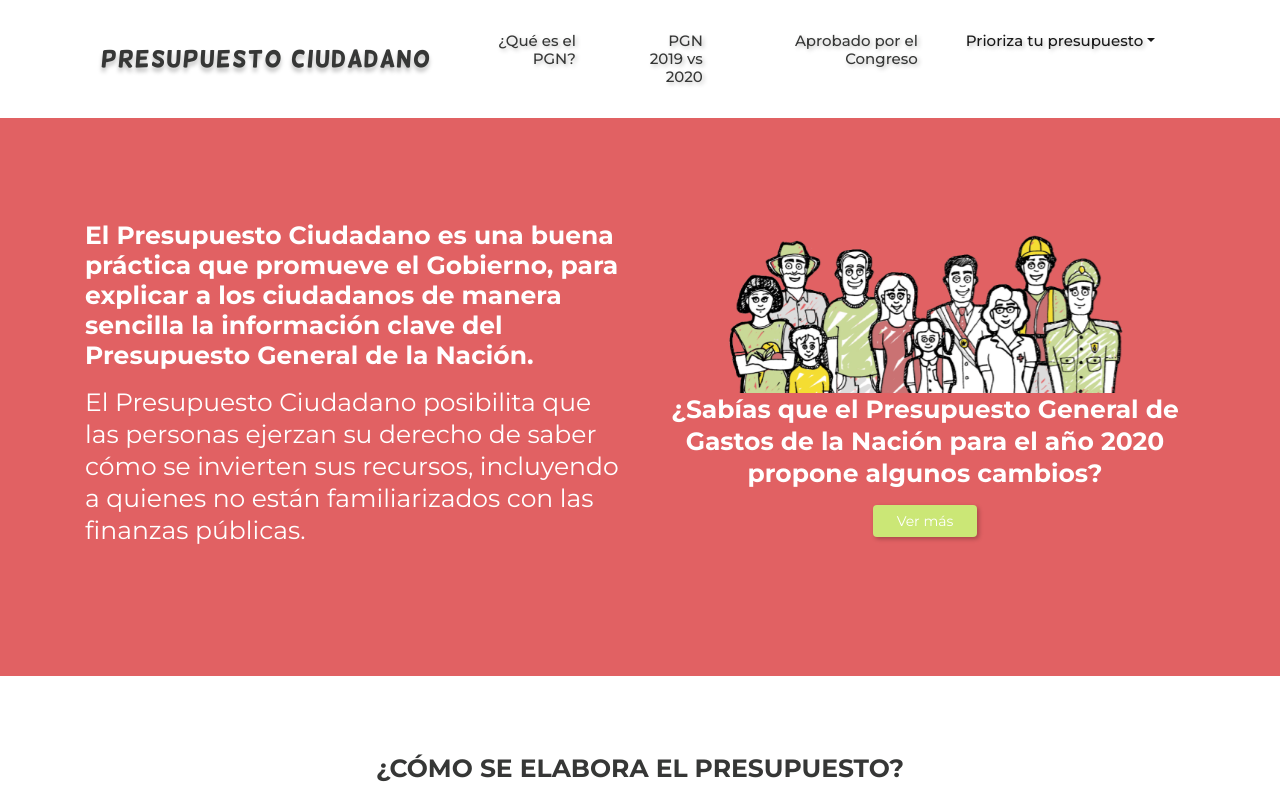
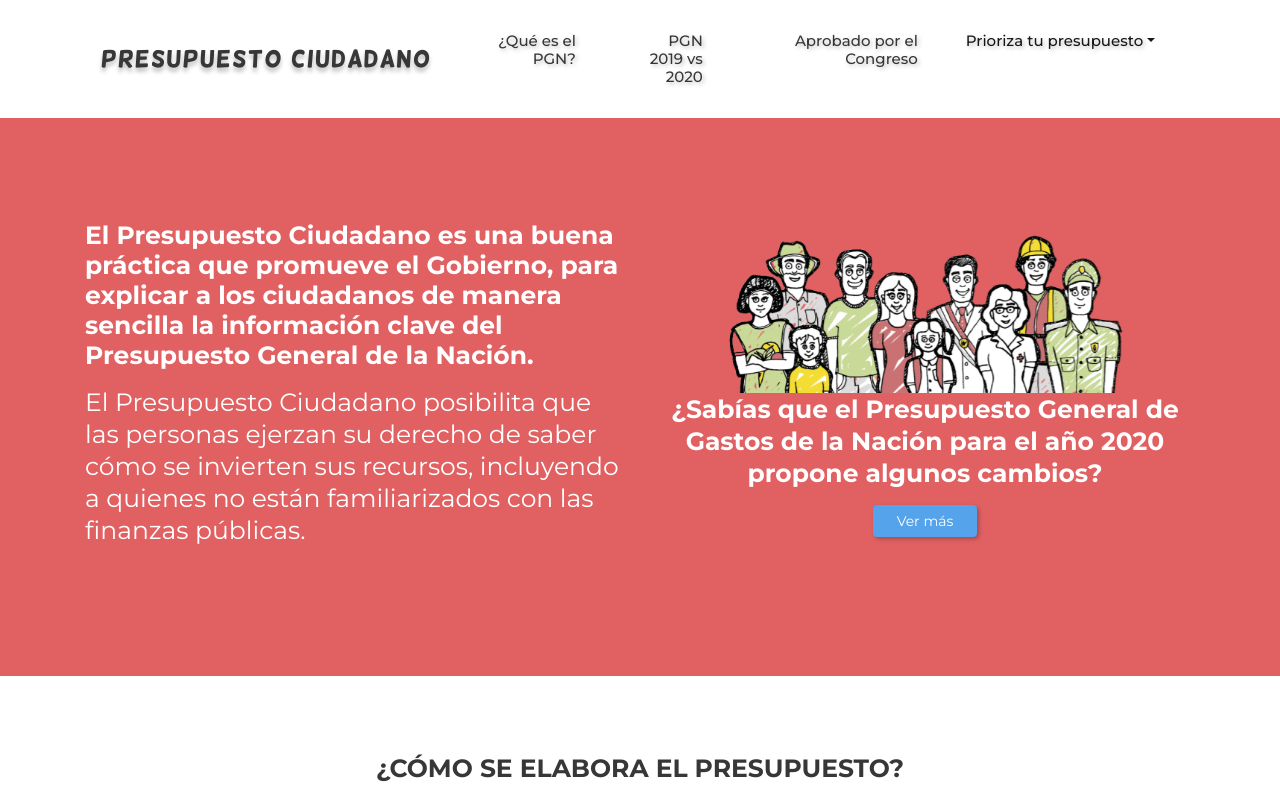
Before and after one commit to Guillecaba/presupuestoCiudadano, a React (Create React App) app: page / in a window 1280 px wide. Shown: the top 800 px of the page. Built offline with nearby package versions, Linux system fonts and the light colour scheme.

Commit message:
fix(Home):Change button of Home banner

```diff
--- a/src/components/Ejecucion/Ejecucion.js
+++ b/src/components/Ejecucion/Ejecucion.js
@@ -98,7 +98,7 @@ Constituye el instrumento técnico utilizado para la determinación de los topes
 
 </p>
           <p>El Plan Financiero es muy importante porque define el monto límite de dinero sobre los cuales las instituciones pueden contraer compromisos, es decir que en ningún caso las instituciones podrían comprometer un rubro cuyo monto sea superior al Plan Financiero aprobado. El Plan Financiero es aprobado por Decreto del Poder Ejecutivo.</p>
-          </Fade>(
+          </Fade>
         </Col>
       </Row>
       <Row className="mt-5">
--- a/src/components/Home/Home.css
+++ b/src/components/Home/Home.css
@@ -1,5 +1,5 @@
 .banner {
-  background-color: #E16163;
+  background-color: #e16163;
   padding-top: 8% !important;
   margin-bottom: 5% !important;
 }
@@ -11,26 +11,26 @@
 }
 
 .banner__text {
-  align-self: center ;
+  align-self: center;
   padding-bottom: 10%;
 }
 
 .banner__text_title_bold {
-  font-size:1.563rem;
+  font-size: 1.563rem;
   line-height: 30px;
   text-align: left;
   font-weight: bold;
   color: white !important;
 }
 .banner__text_title_normal {
-  font-size:1.563rem;
+  font-size: 1.563rem;
   line-height: 32px;
   text-align: left;
   color: white !important;
 }
 
-.banner__text_subtitle{
-  font-size:1.25rem;
+.banner__text_subtitle {
+  font-size: 1.25rem;
   line-height: 32px;
   font-weight: bold;
   color: white !important;
@@ -38,36 +38,36 @@
 
 .button__primary {
   box-shadow: 2px 2px 4px rgba(0, 0, 0, 0.25);
-  background: #CBE776;
-  color: #FFFFFF;
+  background: #cbe776;
+  color: #ffffff;
   /* font-family: 'Helsinki'; */
   line-height: 12px;
   font-size: 14px;
   padding: 0.6rem 1.5rem;
-  border:none;
-  text-decoration:none;
+  border: none;
+  text-decoration: none;
 }
-.button__primary:hover,.button__primary:active,.button__primary:focus {
-  background:#55A3EB !important;
-  text-decoration:none;
-  border:none !important;
+.button__primary:hover,
+.button__primary:active,
+.button__primary:focus {
+  background: #55a3eb !important;
+  text-decoration: none;
+  border: none !important;
 }
-
 
 .banner__preparar {
   padding-top: 0% !important;
   padding-left: 10% !important;
-  background-color: #E16163;
+  background-color: #e16163;
   margin-bottom: 15% !important;
 }
 
-
 .familia__text {
-  align-self: center ;
+  align-self: center;
 }
 
 .familia__text_title {
-  font-size:25px;
+  font-size: 25px;
   line-height: 25px;
   font-weight: 500;
   font-size: 25px;
@@ -86,12 +86,12 @@
 }
 
 .banner__elabora {
-  margin-bottom:15% !important;
+  margin-bottom: 15% !important;
 }
 
 .banner__elabora_title {
   text-align: center !important;
-  font-size:25px;
+  font-size: 25px;
   font-weight: 500;
   line-height: 25px;
   color: #363736;
@@ -100,21 +100,19 @@
 .banner__elabora_title_span {
   font-weight: bold;
   text-transform: uppercase;
-
 }
 
 .card__img {
-  width:100%;
+  width: 100%;
 }
 
 .banner__cumplir {
-  background-color: #E16163;
+  background-color: #e16163;
   padding: 15% 10%;
-  margin-bottom:15%;
-
+  margin-bottom: 15%;
 }
 .banner__cumplir__img {
-  width:75%;
+  width: 75%;
 }
 
 .banner__cumplir_text {
@@ -123,40 +121,40 @@
 
 .banner__cumplir_text_title {
   text-align: right;
-  font-size:25px;
+  font-size: 25px;
   font-weight: 500;
   line-height: 25px;
-  color:#FFFFFF;
-  font-style:normal;
+  color: #ffffff;
+  font-style: normal;
 }
 
 .banner__conoce {
-  margin-bottom:5%;
+  margin-bottom: 5%;
 }
 
 .banner__conoce_title {
-  font-size:24px;
+  font-size: 24px;
   line-height: 30px;
   color: #363736;
-  margin-bottom:5%;
+  margin-bottom: 5%;
 }
 
 .card {
-  border:none;
+  border: none;
 }
 
 .card__title {
   font-weight: 500;
-  font-size:15px;
+  font-size: 15px;
   line-height: 18px;
-  color:#363736;
+  color: #363736;
 }
 
 .presupuesto_total {
-  background-color: #55A3EB;
+  background-color: #55a3eb;
 }
 .presupuesto_total_ministerios {
-  background-color: #E16163;;
+  background-color: #e16163;
 }
 
 .presupuesto_total__title {
@@ -180,27 +178,23 @@
   font-weight: bold;
 }
 
-.banner_presupuesto_total__subtitle{
+.banner_presupuesto_total__subtitle {
   font-weight: normal;
-  color:white !important;
+  color: white !important;
   font-size: 18px;
   line-height: auto;
-
 }
-
-
 
 .banner_presupuesto_total__subtitle_number {
   font-weight: normal;
-  color:white !important;
-  font-size:  18px;
+  color: white !important;
+  font-size: 18px;
   line-height: auto;
-
 }
 
 .presupuesto_total__subtitle {
   font-weight: bold;
-  color:white !important;
+  color: white !important;
   font-size: 1.563rem;
   line-height: 56px;
   text-align: center;
@@ -208,37 +202,36 @@
 
 .presupuesto_total__subtitle_secondary {
   font-weight: 400;
-  color:white !important;
+  color: white !important;
   font-size: 48px;
   line-height: 56px;
   text-align: center;
 }
 .presupuesto_total__subtitle_number {
   font-weight: bold;
-  color:white !important;
-  font-size:  1.375rem;
+  color: white !important;
+  font-size: 1.375rem;
   line-height: 56px;
   text-align: center;
 }
 
 .presupuesto_total__card_img {
   align-self: center;
-  width:50%
+  width: 50%;
 }
 
 .icon {
-  width:16px;
+  width: 16px;
   margin-left: 5px;
-  cursor:pointer;
-
+  cursor: pointer;
 }
 
 .presupuesto_total__card_title {
-  display:inline-block;
+  display: inline-block;
   font-weight: 500;
-  font-size:14px;
+  font-size: 14px;
   line-height: 18px;
-  color:white !important;
+  color: white !important;
 }
 
 .presupuesto_total__card__title_two {
@@ -250,47 +243,46 @@
 
 .presupuesto_total__subtitle_two {
   font-weight: bold;
-  color:white !important;
+  color: white !important;
   font-size: 24px;
   line-height: 56px;
   text-align: center;
 }
 
-
-
 .presupuesto_total__card_monto_primary {
   font-weight: bold;
-  font-size:14px;
+  font-size: 14px;
   line-height: 18px;
-  color:white !important;
+  color: white !important;
 }
 
 .presupuesto_total__card_monto_secondary {
   font-weight: 400;
-  font-size:14px;
+  font-size: 14px;
   line-height: 18px;
-  color:white !important;
+  color: white !important;
 }
-
 
 .button__secundary {
   box-shadow: 2px 2px 4px rgba(0, 0, 0, 0.25);
   /*   font-family: 'Helsinki'; */
-  background:#55A3EB;
-  color: #FFFFFF;
+  background: #55a3eb;
+  color: #ffffff;
   line-height: 12px;
   font-size: 14px;
   padding: 0.6rem 1.5rem;
-  border:none;
-  text-decoration:none;
+  border: none;
+  text-decoration: none;
 }
-.button__secundary:hover,.button__secundary:active,.button__secundary:focus {
-  background: #CBE776 !important;
-  border:none !important;
+.button__secundary:hover,
+.button__secundary:active,
+.button__secundary:focus {
+  background: #cbe776 !important;
+  border: none !important;
 }
 
 .information {
-  background: #CBE776;
+  background: #cbe776;
 }
 
 .information__title {
@@ -307,31 +299,27 @@
   font-weight: 400;
 }
 
-
 .item_ods {
-  background:#55A3EB !important;
+  background: #55a3eb !important;
   margin-bottom: 2em !important;
-  border:none;
+  border: none;
   box-shadow: 2px 2px 4px rgba(0, 0, 0, 0.25);
-  color:white;
-  text-align:center;
+  color: white;
+  text-align: center;
 }
 
-
 .list-group-item.active {
-  background:  #CBE776 !important;
+  background: #cbe776 !important;
 }
-
 
 /* Slides */
 .slide-title {
-  color:black;
-  font-weight: bold
+  color: black;
+  font-weight: bold;
 }
 
 .slide-text {
-  color:black;
-
+  color: black;
 }
 
 .slide-text-side {
@@ -342,7 +330,7 @@
 
 .carousel-control-next {
   right: 0;
-  color:black;
+  color: black;
 }
 
 .carousel-control-next-icon {
@@ -359,133 +347,125 @@
   }
 }
 
-
-
-
-
 .scrolling-wrapper-flexbox {
   display: flex;
   flex-wrap: nowrap;
   overflow-x: auto;
   overflow-y: hidden;
-
-
 }
 .tarjeta {
   flex: 0 0 auto;
-    margin-left:5px;
+  margin-left: 5px;
   margin-right: 15px;
 }
 
 .tarjeta {
-    display:flex;
+  display: flex;
   flex-direction: column;
   justify-content: center;
-    transition: all .2s ease-in-out;
-    background: #FFFFFF;
-    margin-top:20px;
+  transition: all 0.2s ease-in-out;
+  background: #ffffff;
+  margin-top: 20px;
   border-radius: 20px;
   width: 200px;
   height: 220px;
   text-align: center;
-    padding:0px 20px;
+  padding: 0px 20px;
   box-shadow: 3px 4px 10px rgba(0, 0, 0, 0.3);
-
 }
-  .tarjeta:hover{
+.tarjeta:hover {
   transform: scale(1.1);
-    background-color: #55A3EB;
+  background-color: #55a3eb;
 }
 
-  .scrolling-wrapper, .scrolling-wrapper-flexbox {
+.scrolling-wrapper,
+.scrolling-wrapper-flexbox {
   margin-top: 40px;
   height: 320px;
   margin-bottom: 0px;
   width: 100%;
   -webkit-overflow-scrolling: touch;
-
 }
 
 .timeline {
-    background:#CBE776;
+  background: #cbe776;
   scrollbar-width: thin;
 }
 
 .tarjeta-title {
-    padding-top:10px;
-    font-size:1.063em;
+  padding-top: 10px;
+  font-size: 1.063em;
 }
 
 .tarjeta-text {
-    font-size:0.813em;
+  font-size: 0.813em;
 }
 
 .timeline ::-webkit-scrollbar {
-
   /* width: 10px; */
   width: 2em;
   height: 0.75em;
   /* width: 1em; */
-  margin:0;
+  margin: 0;
 }
 
 /* Track */
 .timeline ::-webkit-scrollbar-track {
   box-shadow: inset 0 0 5px transparent;
   border-radius: 10px;
-  margin:0;
+  margin: 0;
 }
 
 /* Handle */
 .timeline ::-webkit-scrollbar-thumb {
-  background:white;
+  background: white;
   border-radius: 10px;
-  margin:0;
+  margin: 0;
 }
 
 /* Handle on hover */
 .timeline ::-webkit-scrollbar-thumb:hover {
   background: gray;
-  margin:0;
+  margin: 0;
 }
-
 
 .card-ministerio {
   background-color: transparent;
   text-align: center;
-
 }
 
 .como-se-elabora {
   font-weight: bold;
-  color:#363736 !important;
+  color: #363736 !important;
   font-size: 1.563rem;
   line-height: 56px;
   text-align: center;
 }
 
 .banner_presupuesto_total {
-  background-color: #55A3EB;
+  background-color: #55a3eb;
 }
 
-
-.grow { transition: all .2s ease-in-out; }
-.grow:hover { transform: scale(1.1); }
+.grow {
+  transition: all 0.2s ease-in-out;
+}
+.grow:hover {
+  transform: scale(1.1);
+}
 
 @media only screen and (max-width: 768px) {
-
   .banner__text_title {
-    font-size: 1.250em;
+    font-size: 1.25em;
   }
   .banner__text {
-    padding-top:2.5%;
+    padding-top: 2.5%;
   }
   .information__title {
-    padding-top:20px;
+    padding-top: 20px;
   }
 
   .banner__text_title_bold {
-    font-size:1.063rem;
+    font-size: 1.063rem;
     line-height: auto;
     text-align: left;
     font-weight: bold;
@@ -493,12 +473,12 @@
   }
 
   .banner__text {
-    padding-bottom:2.5%
+    padding-bottom: 2.5%;
   }
 
   .banner__text_title_normal {
-    font-size:0.963rem;
-    line-height:auto;
+    font-size: 0.963rem;
+    line-height: auto;
     text-align: left;
     color: white !important;
   }
--- a/src/components/Home/Home.js
+++ b/src/components/Home/Home.js
@@ -80,7 +80,7 @@ class Home extends React.Component {
                     className="text-center text-decoration-none"
                     to={"/cambios"}
                   >
-                    <Button className="button__primary  d-block m-auto grow">
+                    <Button className="button__secundary  d-block m-auto grow">
                       Ver más
                     </Button>
                   </Link>
@@ -162,9 +162,11 @@ class Home extends React.Component {
                           LINEAMIENTOS PARA PROGRAMACIÓN
                         </h3>
                         <p className="slide-text text-left">
-                        El Ministerio de Hacienda elabora un Decreto en el cual se
-incorporan las indicaciones o directrices, para que las Instituciones realicen su plan de ingresos y gastos
-del siguiente año y se lo denomina Anteproyecto de Presupuesto.
+                          El Ministerio de Hacienda elabora un Decreto en el
+                          cual se incorporan las indicaciones o directrices,
+                          para que las Instituciones realicen su plan de
+                          ingresos y gastos del siguiente año y se lo denomina
+                          Anteproyecto de Presupuesto.
                         </p>
                       </Col>
                     </Row>
@@ -256,7 +258,8 @@ del siguiente año y se lo denomina Anteproyecto de Presupuesto.
                           El Congreso Nacional, a través de una Comisión
                           Bicameral formada por diputados y senadores se encarga
                           de revisar y discutir el proyecto de ingresos y gastos
-                          recibidos, además de  incorporar cambios y modificaciones.
+                          recibidos, además de incorporar cambios y
+                          modificaciones.
                         </p>
                       </Col>
                     </Row>
@@ -309,7 +312,6 @@ del siguiente año y se lo denomina Anteproyecto de Presupuesto.
                       <Col md={6} className="slide-text-side">
                         <p className="slide-text text-left">
                           HASTA 20 DÍAS HÁBILES DESDE LA SANCIÓN DE LA LEY
-
                         </p>
                         <h3 className="slide-title text-left">
                           PROMULGACIÓN DEL PRESUPUESTO
@@ -339,14 +341,15 @@ del siguiente año y se lo denomina Anteproyecto de Presupuesto.
                       </Col>
                       <Col md={6} className="slide-text-side">
                         <p className="slide-text text-left">
-                        ENERO A DICIEMBRE DE CADA AÑO
+                          ENERO A DICIEMBRE DE CADA AÑO
                         </p>
 
                         <h3 className="slide-title text-left">
                           EJECUCIÓN DEL PRESUPUESTO
                         </h3>
                         <p className="slide-text text-left">
-                          A partir del 1 de enero hasta el 31 de diciembre de cada año, los Organismos y Entidades del Sector
+                          A partir del 1 de enero hasta el 31 de diciembre de
+                          cada año, los Organismos y Entidades del Sector
                           Público proceden a ejecutar el Presupuesto aprobado.
                         </p>
                       </Col>
@@ -484,7 +487,6 @@ del siguiente año y se lo denomina Anteproyecto de Presupuesto.
                       suffix=""
                       end={85539568662779}
                     />
-
                   </Col>
                 </Row>
               </Col>
```
Lines whose indentation alone changed are shown as unchanged.
